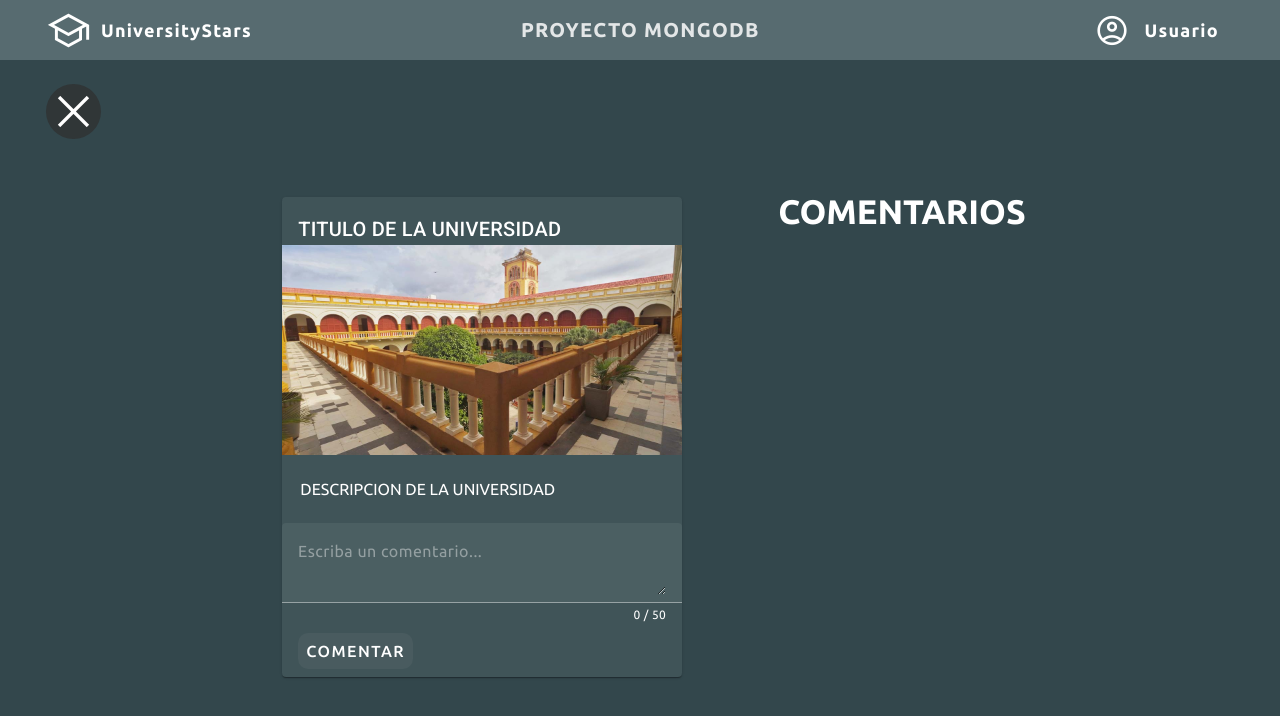
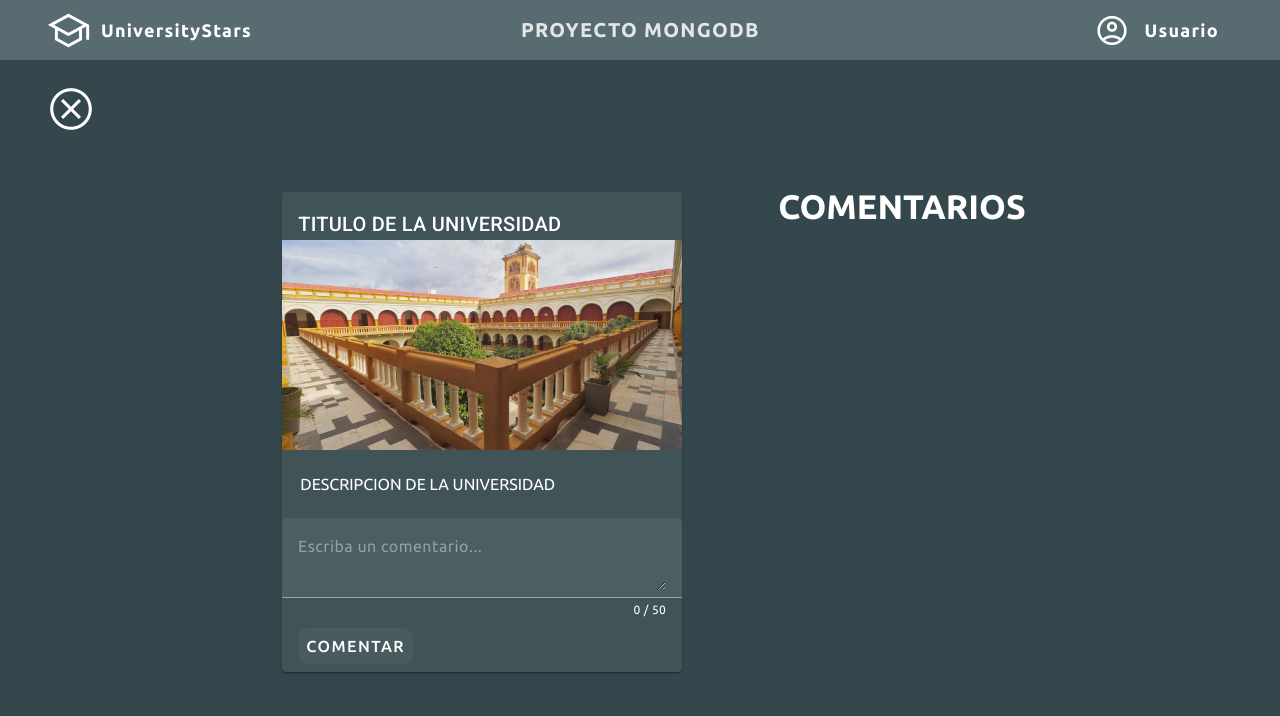
Before and after one commit to DuvanJR/UniverStars-Proyecto, an Angular app: page /universtars/menu/ver-detalle in a window 1280 px wide. Shown: the top 716 px of the page. Built offline with nearby package versions, Linux system fonts and the light colour scheme; grey boxes are pictures that could not be loaded; a web font is replaced by a local one.

Commit message:
cambios en  el boton salir

```diff
--- a/src/app/pages/see-details/see-details.component.html
+++ b/src/app/pages/see-details/see-details.component.html
@@ -1,5 +1,5 @@
 <span class="material-symbols-outlined" (click)="back()">
-  close
+  cancel
 </span>
 
 <div class="card-content-comments">
--- a/src/app/pages/see-details/see-details.component.scss
+++ b/src/app/pages/see-details/see-details.component.scss
@@ -73,9 +73,7 @@
 
 .material-symbols-outlined {
   color: white;
-  font-size: 55px;
+  font-size: 50px;
   margin: 24px 0 0px 46px;
   cursor: pointer;
-  border-radius: 35px;
-  background-color: rgba(48, 49, 49, 0.764);;
 }
```
